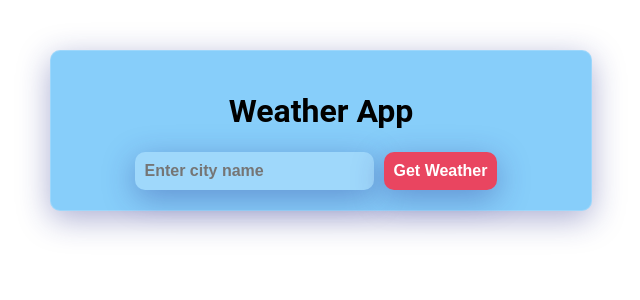
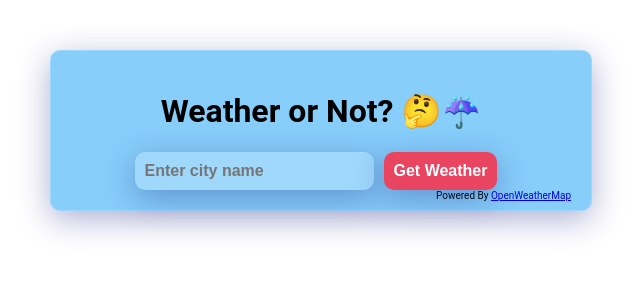
Before and after one commit to UtpalDas6/Codesha, a Flask app: page / in a window 1280 px wide. Shown: the top 300 px of the page, without its empty margins (319-959 px from the left). Run offline with Flask 3, Linux system fonts and the light colour scheme.

Commit message:
Update index.html

```diff
--- a/pyWeather/templates/index.html
+++ b/pyWeather/templates/index.html
@@ -80,7 +80,7 @@
 </head>
 <body>
     <div class="container">
-        <h1 style="text-align: center;">Weather App</h1>
+        <h1 style="text-align: center;">Weather or Not? 🤔☔️</h1>
         <form method="POST" style="display: flex; justify-content: center; align-items: center; margin-top: 20px;">
             <input type="text" name="city" placeholder="Enter city name" required>
             <button type="submit">Get Weather</button>
@@ -96,6 +96,8 @@
     {% if error %}
     <p>{{ error }}</p>
     {% endif %}
+    <footer style="font-size: x-small;float:right;">Powered By <a href="https://openweathermap.org/">OpenWeatherMap</a></footer>
     </div>
 </body>
+
 </html>
```
